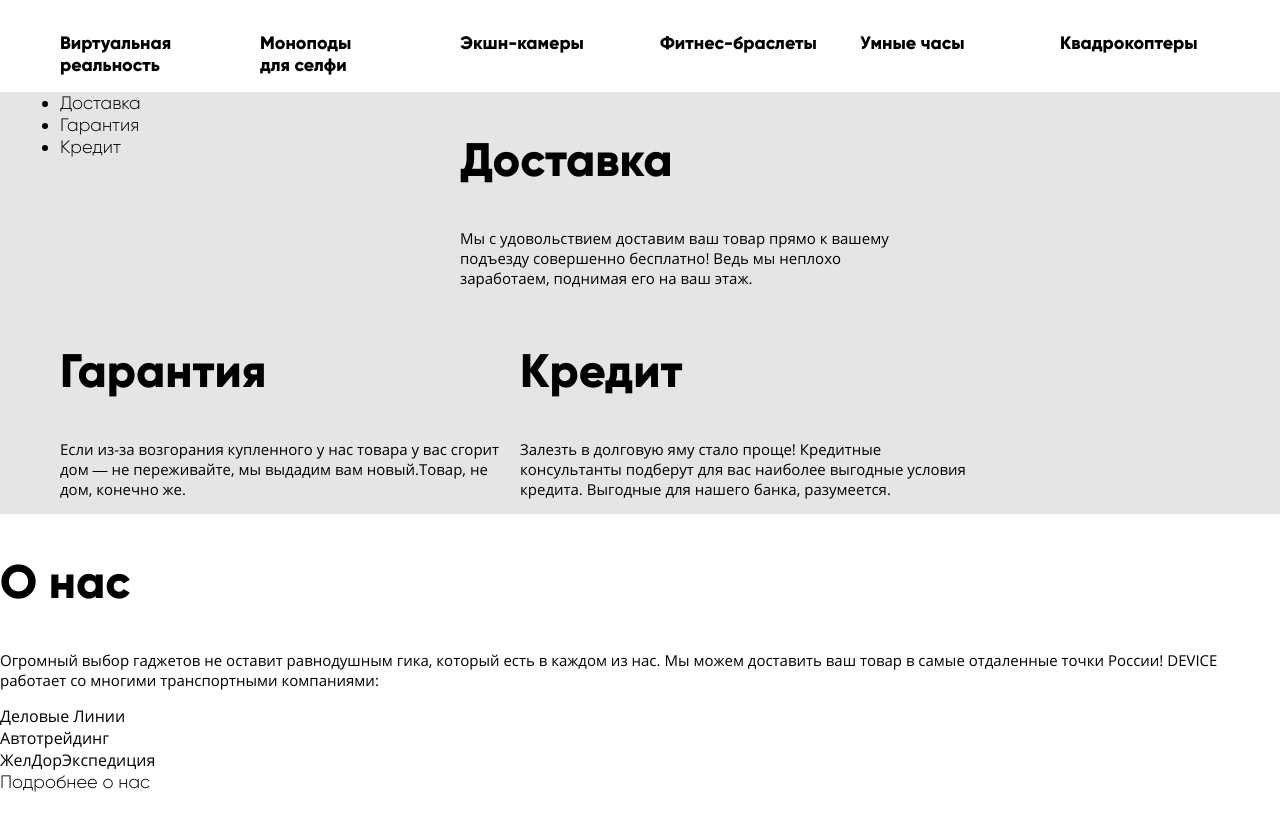
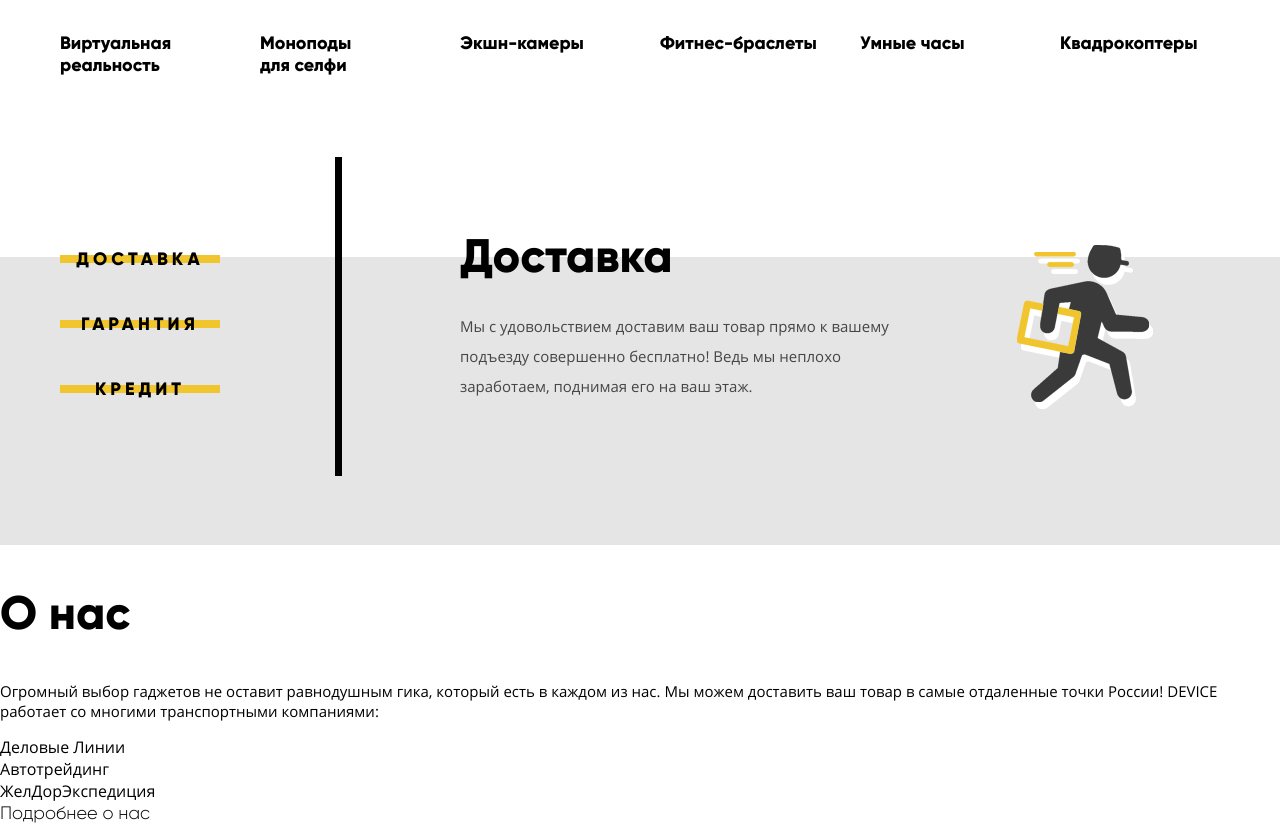
Before and after one commit to Lakonika/217856-device, a website: page index.html in a window 1280 px wide. Shown: the part 983-1809 px from the top of the page. Drawn offline with Linux system fonts and the light colour scheme; files whose address does not match are found by name.

Commit message:
delivery

```diff
--- a/index.html
+++ b/index.html
@@ -131,20 +131,20 @@
     <div class="delivery__wrapper">
       <div class="delivery__items">
         <ul class="delivery__list">
-          <li class="delivery-item"><a href="#">Доставка</a></li>
-          <li class="delivery-item"><a href="#">Гарантия</a></li>
-          <li class="delivery-item"><a href="#">Кредит</a></li>
+          <li class="delivery__item delivery__item-1"><a href="#">Доставка</a></li>
+          <li class="delivery__item"><a href="#">Гарантия</a></li>
+          <li class="delivery__item"><a href="#">Кредит</a></li>
         </ul>
       </div>
       <div class="delivery__details">
         <h2>Доставка</h2>
         <p>Мы с удовольствием доставим ваш товар прямо к вашему подъезду совершенно бесплатно! Ведь мы неплохо заработаем, поднимая его на ваш этаж.</p>
       </div>
-      <div class="delivery__details">
+      <div class="delivery__warranty">
         <h2>Гарантия</h2>
         <p>Если из-за возгорания купленного у нас товара у вас сгорит дом — не переживайте, мы выдадим вам новый.Товар, не дом, конечно же.</p>
       </div>
-      <div class="delivery__details">
+      <div class="delivery__credit">
         <h2>Кредит</h2>
         <p>Залезть в долговую яму стало проще! Кредитные консультанты подберут для вас наиболее выгодные условия кредита. Выгодные для нашего банка, разумеется.</p>
       </div>
--- a/less/blocks/delivery.less
+++ b/less/blocks/delivery.less
@@ -2,11 +2,29 @@
   display: inline-block;
   vertical-align: top;
   width: 100%;
+  height: 288px;
   background-color: @delivery;
 
   &__wrapper {
+    position: relative;
     width: 1160px;
     margin: auto;
+  }
+
+  &__list {
+    margin-top: -18px;
+    list-style: none;
+
+    &::after {
+      display: block;
+      position: absolute;
+      top: -100px;
+      left: 275px;
+      content: "";
+      width: 7px;
+      height: 319px;
+      background-color: #000000;
+    }
   }
 
   &__items {
@@ -15,8 +33,70 @@
     margin-right: 120px;
   }
 
+  &__item {
+    margin-bottom: 25px;
+
+    & a {
+      display: block;
+      width: 160px;
+      height: 8px;
+      border-top: 16px solid @delivery;
+      border-bottom: 16px solid @delivery;
+      text-transform: uppercase;
+      font-weight: bold;
+      line-height: 8px;
+      background-color: @brd-yellow;
+      letter-spacing: 4px;
+
+      &:hover {
+        height: 40px;
+        line-height: 40px;
+        background-color: @brd-yellow;
+        border-top: 0;
+        border-bottom: 0;
+      }
+
+        &:active {
+          width: 280px;
+          color: @font-yellow;
+          background-color: #000000;
+      }
+    }
+  }
+
+  &__item-1 a {
+    border-top-color: white;
+  }
+
   &__details {
     width: 460px;
     float: left;
+
+    & h2 {
+      margin: -30px 0 26px 0;
+    }
+
+    & p {
+      color: @dark-grey;
+      line-height: 30px;
+    }
+
+    &::after {
+      position: absolute;
+      top: -12px;
+      right: 63px;
+      content: "";
+      width: 140px;
+      height: 170px;
+      background: url("../img/delivery.png") no-repeat 0 0;
+    }
+  }
+
+  &__warranty {
+    display: none;
+  }
+
+  &__credit {
+    display: none;
   }
 }
--- a/less/blocks/main-menu.less
+++ b/less/blocks/main-menu.less
@@ -45,7 +45,7 @@
     }
 
     &-compare {
-      background: url("../img/compare.png") no-repeat 15px 5px;
+      background: url("../img/compare.png") no-repeat 8px 5px;
     }
 
     &-cart {
--- a/less/blocks/main-nav.less
+++ b/less/blocks/main-nav.less
@@ -1,7 +1,7 @@
 .main-nav {
   display: block;
   width: 1160px;
-  margin: 95px auto;
+  margin: 95px auto 260px;
   font-size: 0;
   clear: both;
 
```
Also changed, not shown: css/style.css.
